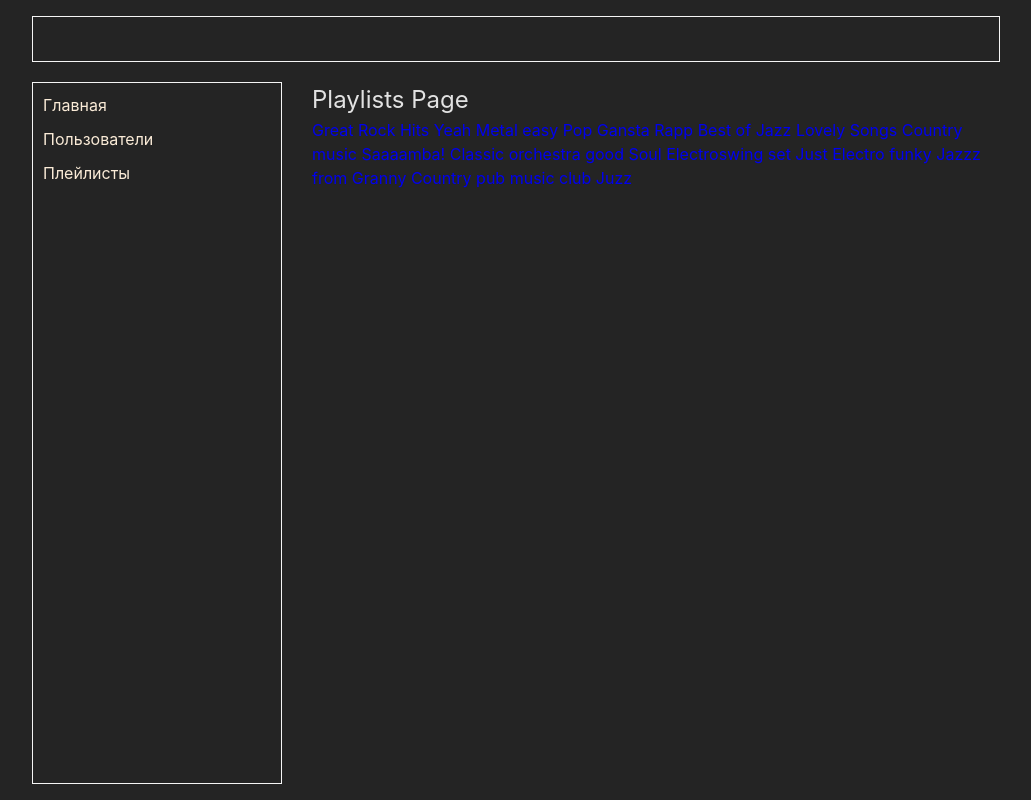
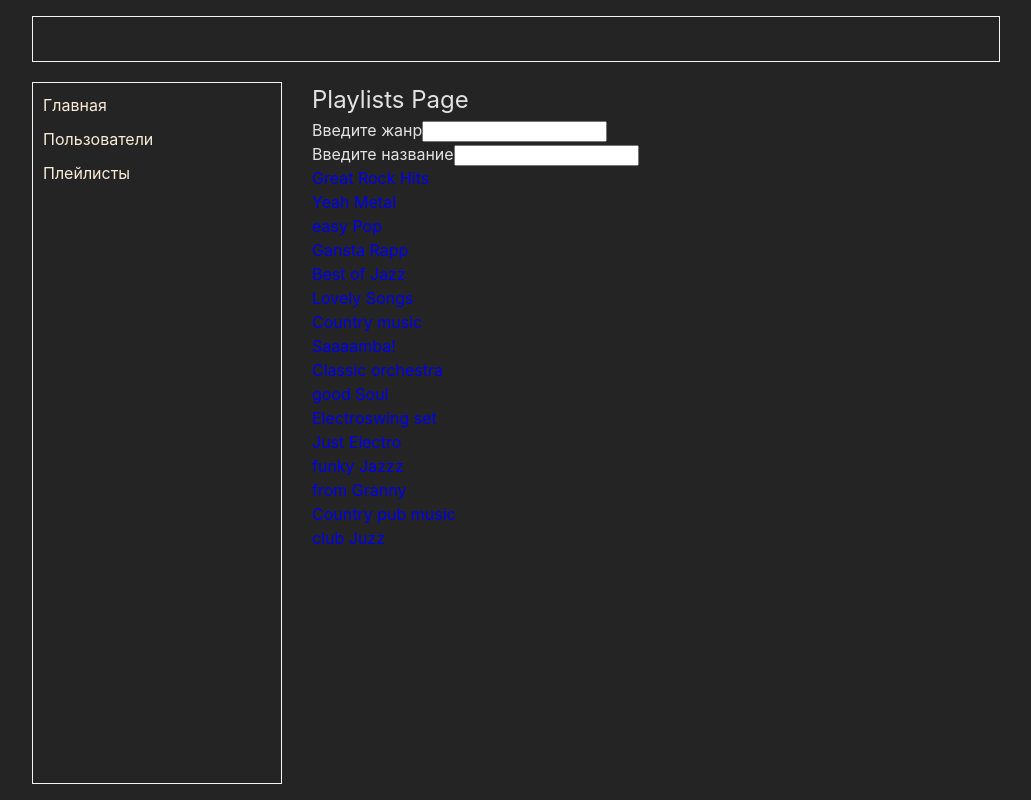
Before and after one commit to mishns/PlaylistsReact, a React app: page /playlists in a window 1280 px wide. Shown: the whole page, without its empty margins (124-1155 px from the left). Built offline with nearby package versions, Linux system fonts and the light colour scheme.

Commit message:
add playlist genre and name search using query params

```diff
--- a/src/main.css
+++ b/src/main.css
@@ -13,6 +13,7 @@
   -webkit-text-size-adjust: 100%;
 
   --color-text: rgb(72, 111, 184);
+  --color-outline: grey;
 }
 
 :global html {
--- a/src/pages/PlaylistInfoPage/PlaylistInfoPage.tsx
+++ b/src/pages/PlaylistInfoPage/PlaylistInfoPage.tsx
@@ -1,21 +1,21 @@
 import { default as React, FC } from "react";
 import styles from "./playlistinfopage.css";
-import { useParams } from "react-router-dom";
-import { PLAYLISTS } from "../../data/playlists";
+import { Link, useParams } from "react-router-dom";
+import { PLAYLISTS } from "@data/playlists";
 
 export const PlaylistInfoPage: FC = () => {
   const { id } = useParams();
   const playlistData = PLAYLISTS.find(list => list.id === Number(id))!;
 
   if (!playlistData) {
-    return <span>Такого пользователя нет</span>;
+    return <span>Такого списка нет</span>;
   }
 
   const { genre, name, songs } = playlistData;
   return (
     <div className={styles.PlaylistPage}>
       <h2 className={styles.PlaylistName}>{name}</h2>
-      <span className={styles.PlaylistGenre}>Жанр: {genre}</span>
+      <Link to={`/playlists/?genre=${genre}`}>Жанр: {genre}</Link>
       <ul className={styles.Playlist}>
         {songs.map((song: string, index: number) => (
           <li className={styles.PlaylistSong} key={index}>
--- a/src/pages/PlaylistsPage/PlaylistsPage.tsx
+++ b/src/pages/PlaylistsPage/PlaylistsPage.tsx
@@ -1,23 +1,55 @@
 import { default as React, FC } from "react";
 import styles from "./playlistspage.css";
-import { PLAYLISTS } from "../../data/playlists";
-import { Link } from "react-router-dom";
+import { PLAYLISTS } from "@data/playlists";
+import { Link, useLocation, useNavigate } from "react-router-dom";
 
-interface PlaylistsPageProps {}
+export const PlaylistsPage: FC = () => {
+  const navigate = useNavigate();
+  const location = useLocation();
+  const queryParams = new URLSearchParams(location.search);
+  const genre = queryParams.get("genre") || "";
+  const name = queryParams.get("name") || "";
 
-export const PlaylistsPage: FC<PlaylistsPageProps> = () => {
-  const filteredPlaylists = PLAYLISTS.filter(list => list.genre != "Non Music");
+  function updateQueryParams(key: string, value: string): void {
+    queryParams.set(key, value);
+    const newSearch = `?${queryParams.toString()}`;
+    navigate({ search: newSearch });
+  }
+
+  function handleGenreSearch(event: React.ChangeEvent<HTMLInputElement>): void {
+    updateQueryParams("genre", event.target.value);
+  }
+  function handleNameSearch(event: React.ChangeEvent<HTMLInputElement>): void {
+    updateQueryParams("name", event.target.value);
+  }
+
+  const filteredPlaylists = PLAYLISTS.filter(
+    list =>
+      list.genre != "Non Music" &&
+      list.genre.toLowerCase().includes(genre.toLowerCase()) &&
+      list.name.toLowerCase().includes(name.toLowerCase()),
+  );
   return (
     <div className={styles.PlaylistsPage}>
       <h2>Playlists Page</h2>
-      {filteredPlaylists.map(({ id, name }) => (
-        <Link to={`/playlists/${id}`} key={id}>
-          {" "}
-          {name}{" "}
-        </Link>
-      ))}
 
-      <div className={styles.Playlists}></div>
+      <div className={styles.GenreSearch}>
+        <span>Введите жанр</span>
+        <input type="text" onChange={handleGenreSearch} />
+      </div>
+
+      <div className={styles.NameSearch}>
+        <span>Введите название</span>
+        <input type="text" onChange={handleNameSearch} />
+      </div>
+
+      <ul className={styles.Playlists}>
+        {filteredPlaylists.map(({ id, name }) => (
+          <li key={id}>
+            <Link to={`/playlists/${id}`}> {name} </Link>
+          </li>
+        ))}
+      </ul>
     </div>
   );
 };
--- a/src/pages/PlaylistsPage/playlistspage.css
+++ b/src/pages/PlaylistsPage/playlistspage.css
@@ -0,0 +1,3 @@
+.Playlists {
+  list-style: none;
+}
--- a/src/pages/UserInfoPage/UserInfoPage.css
+++ b/src/pages/UserInfoPage/UserInfoPage.css
@@ -1,3 +1,8 @@
 .UserInfoPage {
 	color: darkcyan;
 }
+
+.Bio {
+  padding-bottom: 20px;
+  border-bottom: 1px solid var(--color-outline);
+}
--- a/src/pages/UserInfoPage/UserInfoPage.tsx
+++ b/src/pages/UserInfoPage/UserInfoPage.tsx
@@ -1,11 +1,12 @@
 import { default as React, FC } from "react";
-import { useParams } from "react-router-dom";
-import { USERS } from "../../data";
+import { Link, useParams } from "react-router-dom";
+import { USERS } from "@data/users";
 import styles from "./UserInfoPage.css";
 
 export const UserInfoPage: FC = () => {
   const { userId } = useParams();
   const user = USERS[Number(userId)];
+  const { playlist } = user;
 
   if (!user) {
     return (
@@ -28,7 +29,13 @@ export const UserInfoPage: FC = () => {
         <p>{user.email}</p>
         <img src={user.avatar} alt="" width={200} height={200} />
         <p>{user.fullName}</p>
-        <p>{user.bio}</p>
+        <p className={styles.Bio}>{user.bio}</p>
+        {playlist && (
+          <span>
+            playlist:{" "}
+            {<Link to={`/playlists/${playlist.id}`}>{playlist.name}</Link>}
+          </span>
+        )}
       </div>
     </div>
   );
--- a/tsconfig.json
+++ b/tsconfig.json
@@ -20,6 +20,7 @@
     "baseUrl": "./",
     "paths": {
       "@constants/*": ["./src/constants.ts"],
+      "@data/*": ["./src/data/*"],
       "@fonts/*": ["./src/fonts.ts"],
       "@api/*": ["./src/api/*"],
       "@pages/*": ["./src/pages/*"],
```
